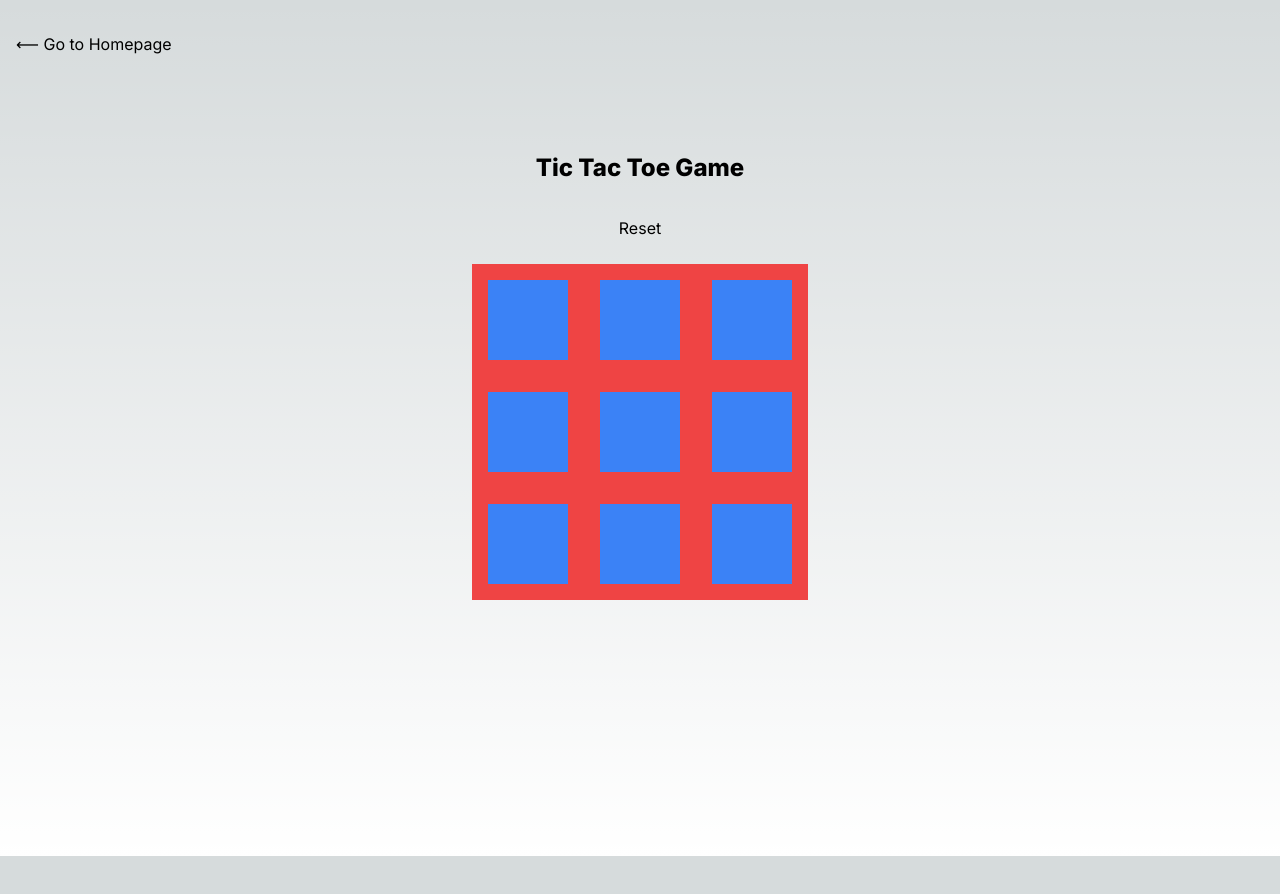
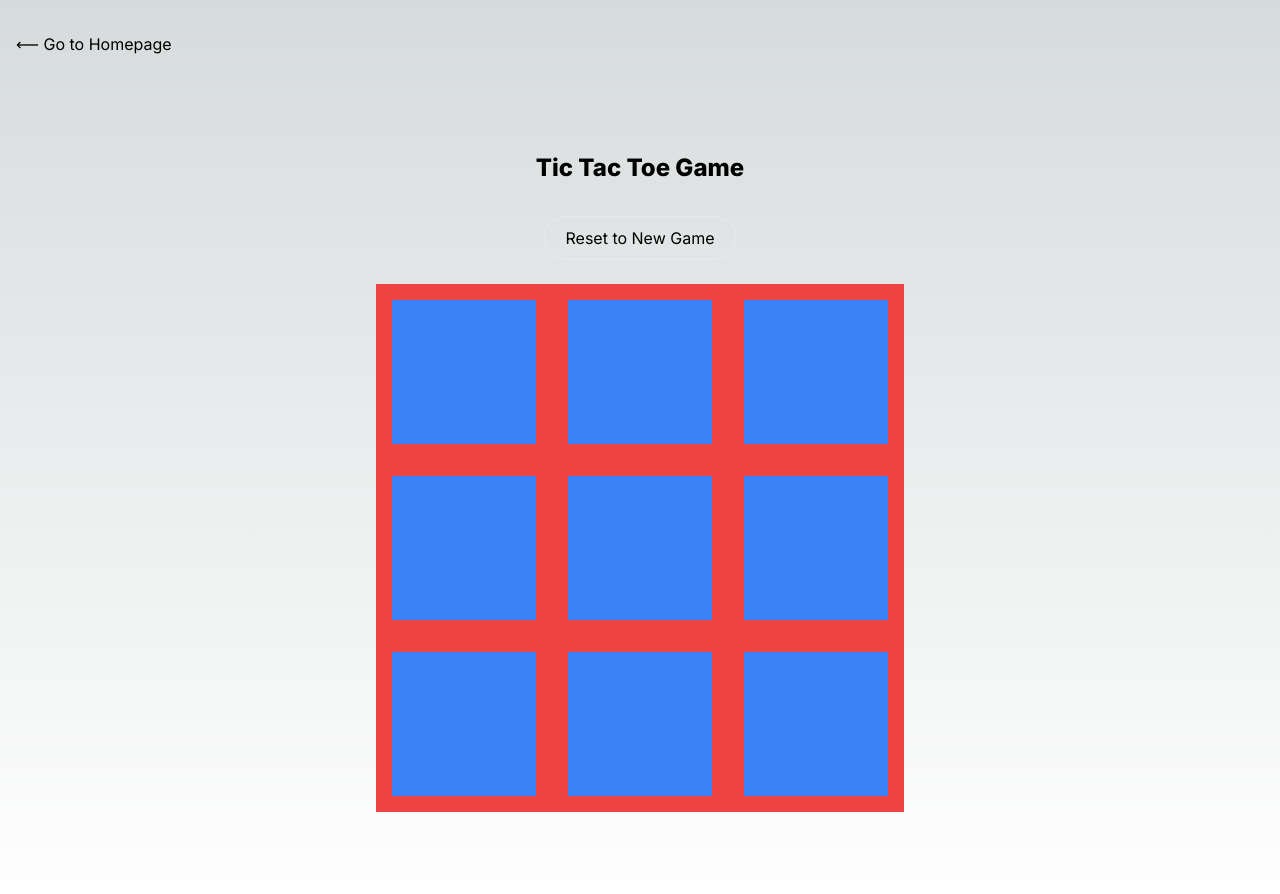
Before and after one commit to SanchitB23/Mini-Projects, a Next.js app: page /tic-tac-toe in a window 1280 px wide. Shown: the top 894 px of the page. Before the commit the page ends 856 px from the top, so only its background shows below. Built offline with nearby package versions, Linux system fonts and the light colour scheme.

Commit message:
style: Tic Tac Toe Game - Reset btn #2

```diff
--- a/src/app/tic-tac-toe/page.tsx
+++ b/src/app/tic-tac-toe/page.tsx
@@ -87,7 +87,12 @@ const Page = () => {
   return (
     <div>
       <section className={'w-full flex justify-evenly my-6'}>
-        <button onClick={onResetGame}>Reset</button>
+        <button
+          className={'border-2 py-2 rounded-full px-5'}
+          onClick={onResetGame}
+        >
+          Reset to New Game
+        </button>
       </section>
       <section
         className={
@@ -97,7 +102,7 @@ const Page = () => {
         {Array.from({ length: 9 }).map((_, index) => (
           <button
             className={
-              'bg-blue-500 flex justify-center items-center text-2xl mid:text-8xl mid:min-h-36 mid:min-w-36 min-h-20 min-w-20'
+              'bg-blue-500 flex justify-center items-center sm:text-8xl sm:min-h-36 sm:min-w-36 text-2xl  min-h-20 min-w-20'
             }
             key={index}
             onClick={() => onBoxClick(index)}
```
